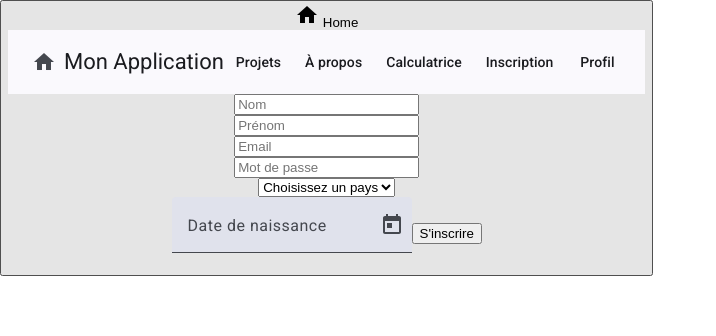
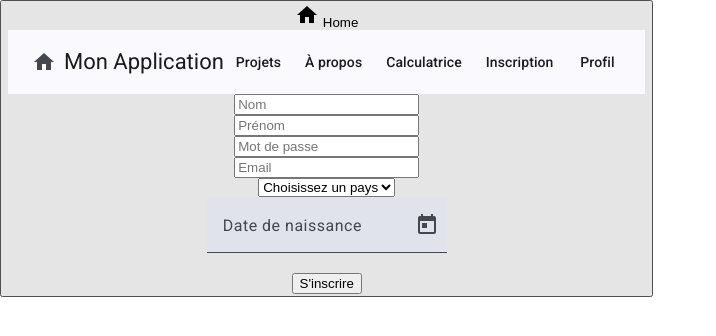
Before and after one commit to denispeyrusaubes/bootstrap-ng, an Angular app: page /inscription in a window 1280 px wide. Shown: the top 336 px of the page, without its empty margins (0-716 px from the left). Built offline with nearby package versions, Linux system fonts and the light colour scheme.

Commit message:
feat : verfication email

```diff
--- a/src/app/pages/inscription/inscription.component.html
+++ b/src/app/pages/inscription/inscription.component.html
@@ -1,8 +1,26 @@
-<form (ngSubmit)="onSubmit()">
+<div class="form-container">
+  <form (ngSubmit)="onSubmit()">
     <input [(ngModel)]="nom" name="nom" placeholder="Nom"><br>
     <input [(ngModel)]="prenom" name="prenom" placeholder="Prénom"><br>
-    <input [(ngModel)]="email" name="email" type="email" placeholder="Email"><br>
     <input [(ngModel)]="motDePasse" name="motDePasse" type="password" placeholder="Mot de passe"><br>
+    <input [(ngModel)]="email"
+    name="email"
+    type="email"
+    placeholder="Email"
+    #emailCtrl="ngModel"
+    required
+    email /><br>
+
+<div *ngIf="emailCtrl.invalid && (emailCtrl.dirty || emailCtrl.touched)">
+<small *ngIf="emailCtrl.errors?.['required']" style="color:red">
+ L'email est obligatoire
+</small>
+<small *ngIf="emailCtrl.errors?.['email']" style="color:red">
+ Format d'email invalide
+</small>
+</div>
+
+
 
     <select [(ngModel)]="pays" name="pays">
       <option value="" disabled selected>Choisissez un pays</option>
@@ -10,13 +28,14 @@
       <option value="Canada">Canada</option>
       <option value="États-Unis">États-Unis</option>
     </select><br>
+
     <mat-form-field appearance="fill">
       <mat-label>Date de naissance</mat-label>
-      <input matInput [matDatepicker]="picker" placeholder="Choisissez une date">
+      <input matInput [matDatepicker]="picker" [(ngModel)]="dateNaissance" name="dateNaissance">
       <mat-datepicker-toggle matIconSuffix [for]="picker"></mat-datepicker-toggle>
       <mat-datepicker #picker></mat-datepicker>
-    </mat-form-field>
-
+    </mat-form-field><br>
 
     <button type="submit">S'inscrire</button>
   </form>
+</div>
```
